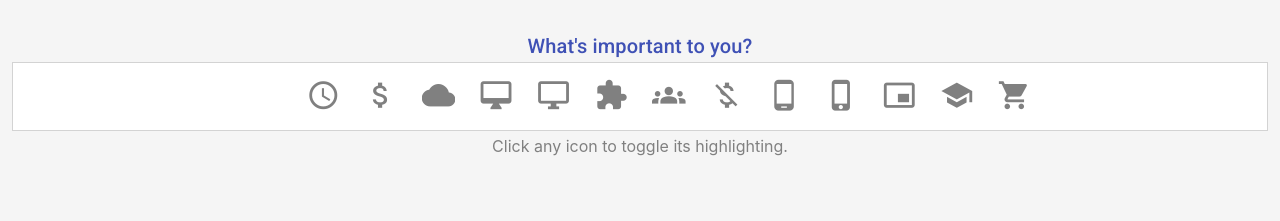
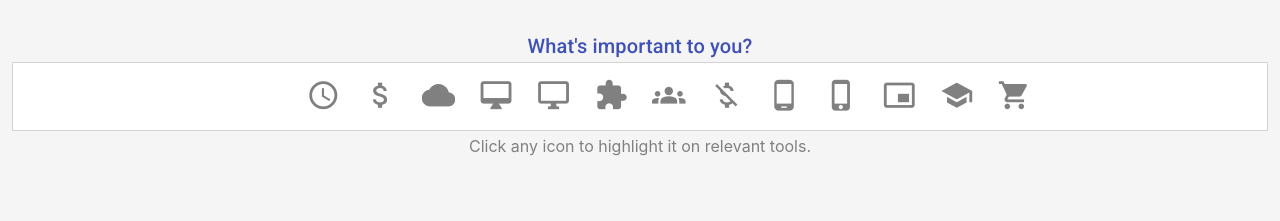
Before and after one commit to indentlabs/fiction-tools, a React (Create React App) app: page / in a window 1280 px wide. Shown: the part 1100-1321 px from the top of the page. Built offline with nearby package versions, Linux system fonts and the light colour scheme.

Commit message:
verbiage

```diff
--- a/src/components/BadgeHighlighter/BadgeHighlighter.js
+++ b/src/components/BadgeHighlighter/BadgeHighlighter.js
@@ -112,7 +112,7 @@ class BadgeHighlighter extends Component {
           })}
         </div>
         <div style={{color: 'grey', paddingTop: '0.3em'}}>
-          Click any icon to toggle its highlighting.
+          Click any icon to highlight it on relevant tools.
         </div>
       </div>
     );
```
